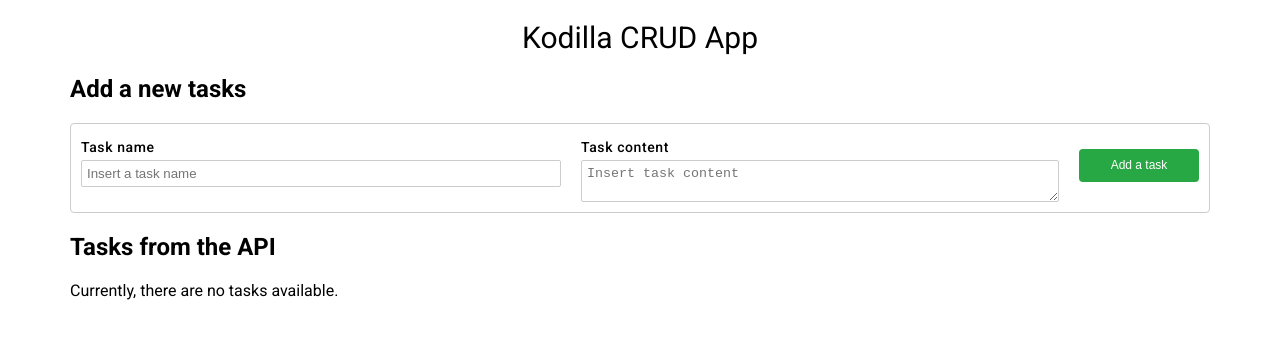
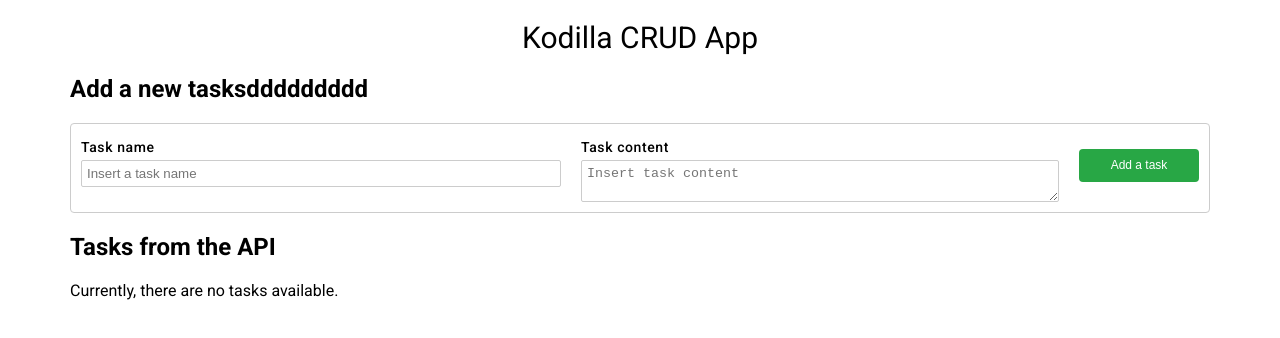
Before and after one commit to lukaszparadylo/lukaszparadylo.github.io, a plain HTML site: page index.html in a window 1280 px wide. Drawn offline with nearby package versions, Linux system fonts and the light colour scheme; no server answers.

Commit message:
Add new version of front end page 2

```diff
--- a/index.html
+++ b/index.html
@@ -12,7 +12,7 @@
 
 <main class="crud container">
   <section class="datatable">
-    <h2>Add a new tasks</h2>
+    <h2>Add a new tasksddddddddd</h2>
     <form
         class="datatable__row datatable__row--add"
         method="POST"
```
